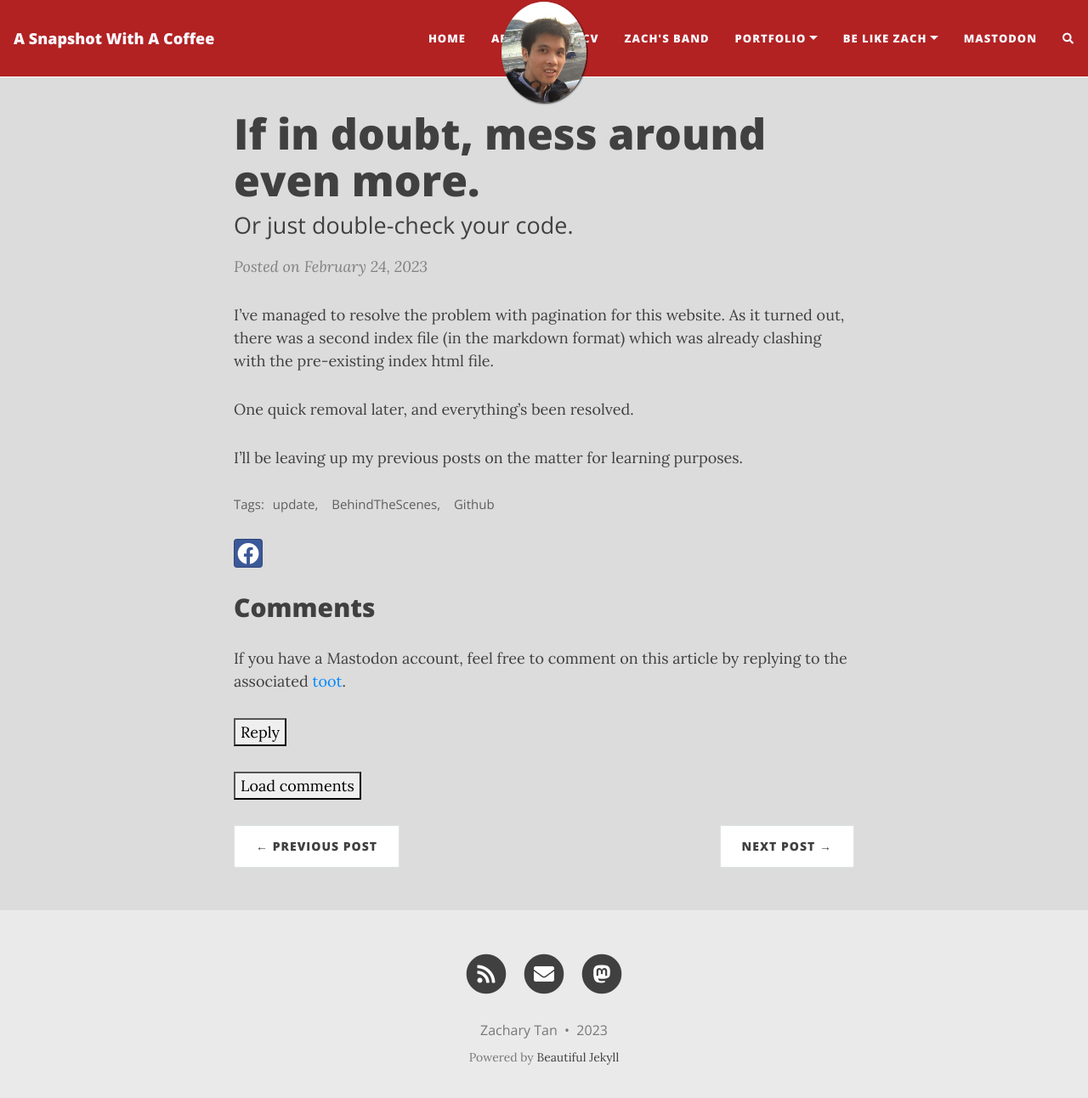
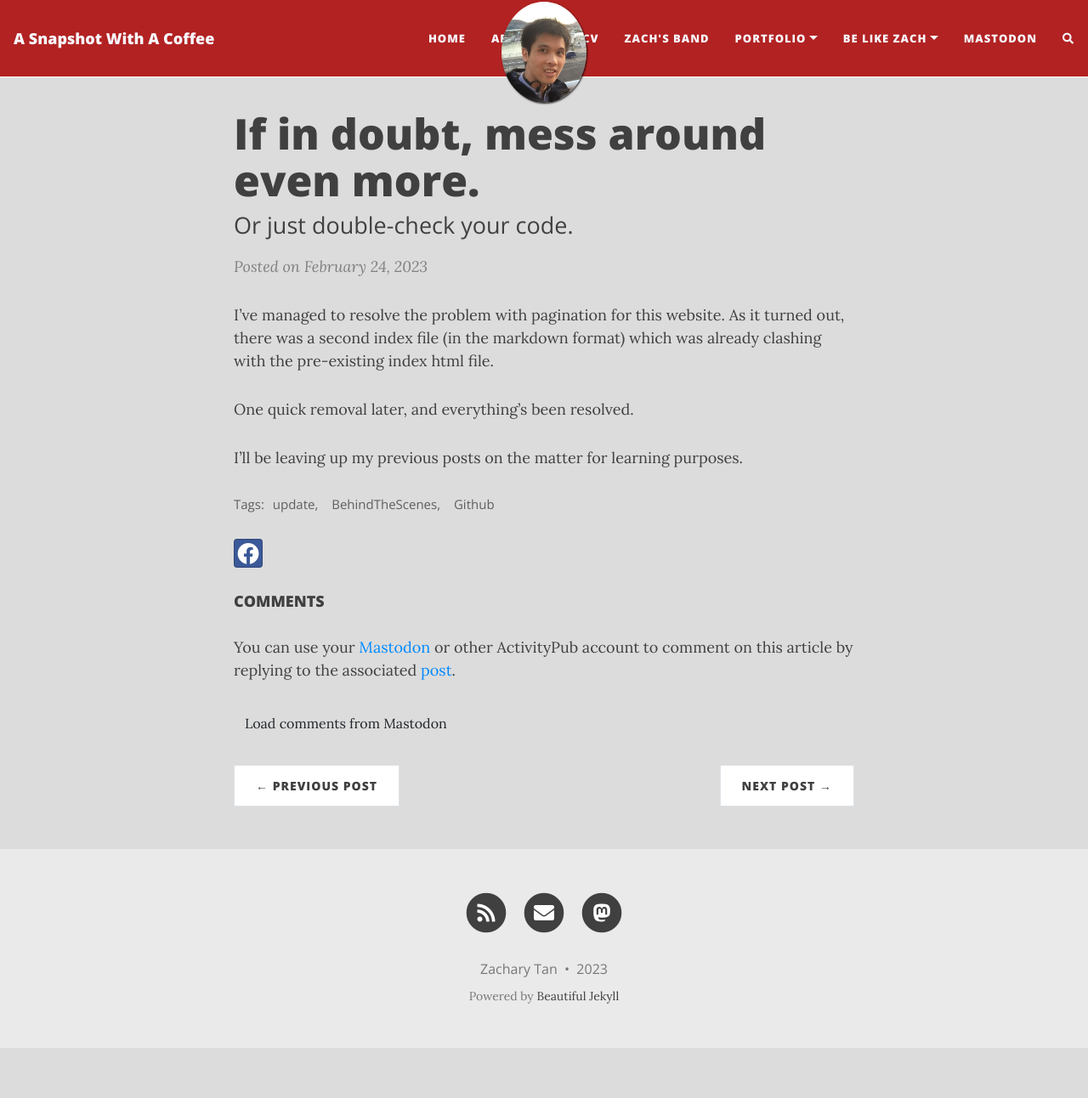
Before and after one commit to OZ7UP/TiredSetonix, a Jekyll site: the page built from _posts/2023-02-24-ThatWorked.md, in a window 1280 px wide and 1305 px high. Shown: the top 1292 px of the window at 85% size. Built offline with Jekyll 4.4.1, drawn with Linux system fonts in a browser that asks for light colours; nearby versions of some CDN libraries; a script that is not in the unit is left out; comment, search, counter and statistics services are not loaded.

Commit message:
Update fediverse_comments.html

```diff
--- a/_includes/fediverse_comments.html
+++ b/_includes/fediverse_comments.html
@@ -1,11 +1,10 @@
-<div class="article-content">
-  <h2>Comments</h2>
-  <p>If you have a Mastodon account, feel free to comment on this article by replying to the associated <a class="link" href="https://{{ page.comments.host }}/@{{ page.comments.username }}/{{ page.comments.id }}">toot</a>.</p>
-  <p>
-  <a class="button" href="https://{{ page.comments.host }}/interact/{{ page.comments.id }}?type=reply"><button id="reply">Reply</button></a>
+<section class="page__comments">
+  <h4 class="page__comments-title">COMMENTS</h4>
+  <p>You can use your <a href="https://joinmastodon.org">Mastodon</a> or other ActivityPub account to comment on this article by replying to the associated <a class="link" href="https://{{ page.comments.host }}/@{{ page.comments.username }}/{{ page.comments.id }}">post</a>.</p>
+  <p id="mastodon-comments-list">
+    <button id="load-comment" class="btn btn--twitter">Load comments from Mastodon</button>
   </p>
-  <p id="mastodon-comments-list"><button id="load-comment">Load comments</button></p>
-  <noscript><p>You need JavaScript to view the comments.</p></noscript>
+  <noscript><p>You have to allow JavaScript to view the comments.</p></noscript>
   <script src="/assets/js/purify.min.js"></script>
   <script type="text/javascript">
     function escapeHtml(unsafe) {
@@ -29,35 +28,46 @@
             data['descendants'].length > 0) {
               document.getElementById('mastodon-comments-list').innerHTML = "";
               data['descendants'].forEach(function(reply) {
+                if(reply.account.display_name.length > 0)
+                {
                   reply.account.display_name = escapeHtml(reply.account.display_name);
                   reply.account.emojis.forEach(emoji => {
                     reply.account.display_name = reply.account.display_name.replace(`:${emoji.shortcode}:`,
                     `<img src="${escapeHtml(emoji.static_url)}" alt="Emoji ${emoji.shortcode}" height="20" width="20" />`);
                     });
+                } else {
+                  reply.account.display_name = reply.account.acct;
+                };
                 mastodonComment =
-                  `<div class="mastodon-comment">
-                     <div class="avatar">
-                       <img src="${escapeHtml(reply.account.avatar_static)}" height=60 width=60 alt="">
+                  `<article id="comment-${reply.id }" class="js-comment comment" itemprop="comment" itemscope itemtype="http://schema.org/Comment">
+                     <div class="js-comment comment">
+                       <div class="comment__avatar-wrapper">
+                         <img class="comment__avatar" src="${escapeHtml(reply.account.avatar_static)}" height=60 width=60 alt="">
                        </div>
-                     <div class="content">
-                       <div class="author">
-                         <a href="${reply.account.url}" rel="nofollow">
+                       <div class="comment__content-wrapper">
+                        <h3 class="comment__author" itemprop="author" itemscope itemtype="http://schema.org/Person">
+                          <a rel="external nofollow" itemprop="url" href="${reply.account.url}" rel="nofollow">
                             <span>${reply.account.display_name}</span>
-                           <span class="disabled">${escapeHtml(reply.account.acct)}</span>
                           </a>
-                         <a class="date" href="${reply.uri}" rel="nofollow">
-                           ${reply.created_at.substr(0, 10)}
-                         </a>
+                        </h3>
+                        <p class="comment__date">
+                          <a itemprop= "url" href="${reply.uri}" rel="nofollow">${reply.created_at.substr(0, 10)}</a>
+                        </p>
+                        <div itemprop="text">${reply.content}</div>
+                        <div class="status">
+                          <a href="${reply.url}" rel="nofollow"><i class="fa fa-reply fa-fw"></i>${reply.replies_count}</a>&nbsp;|&nbsp;
+                          <a href="${reply.url}" rel="nofollow"><i class="fa fa-retweet fa-fw"></i>${reply.reblogs_count}</a>&nbsp;|&nbsp;
+                          <a href="${reply.url}" rel="nofollow"><i class="fa fa-star fa-fw"></i>${reply.favourites_count}</a>
                         </div>
-                       <div class="mastodon-comment-content">${reply.content}</div>
                        </div>
-                   </div>`;
+                      </div>
+                    </article>`;
                 document.getElementById('mastodon-comments-list').appendChild(DOMPurify.sanitize(mastodonComment, {'RETURN_DOM_FRAGMENT': true}));
               });
           } else {
-            document.getElementById('mastodon-comments-list').innerHTML = "<p>No comments found</p>";
+            document.getElementById('mastodon-comments-list').innerHTML = "<p>No comments found (yet! be the first!)</p>";
           }
         });
       });
   </script>
-</div>
+</section>
```
Lines whose indentation alone changed are shown as unchanged.
